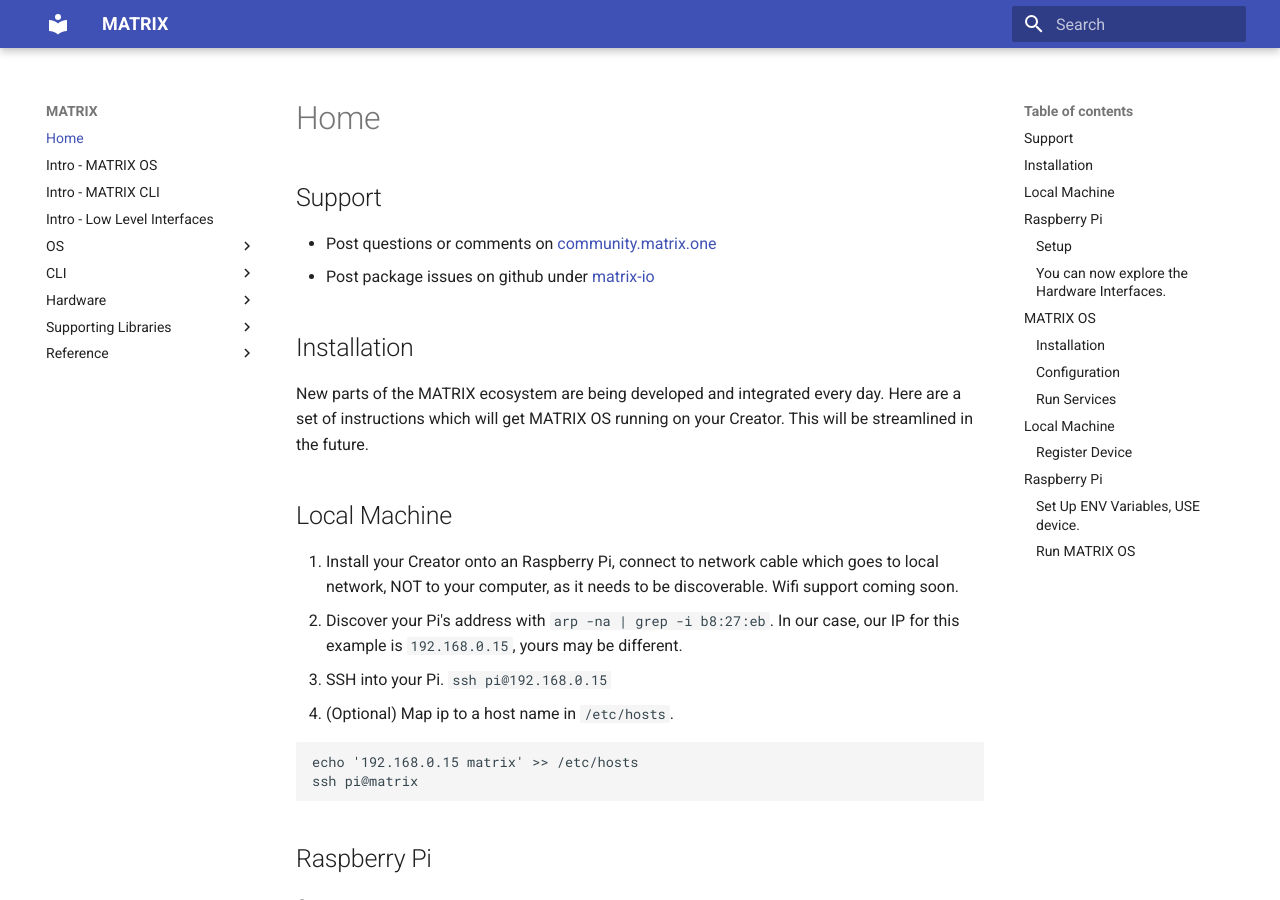
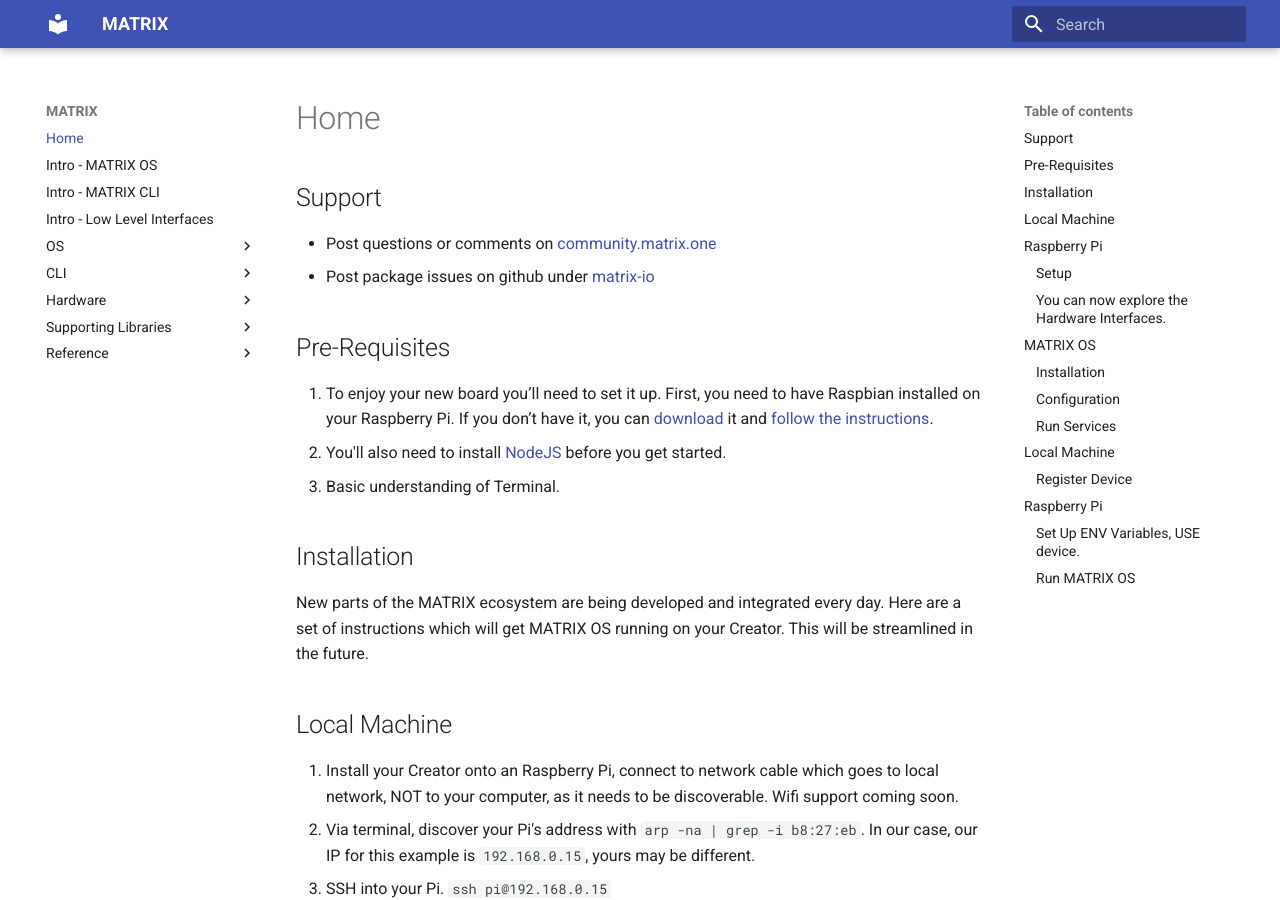
Before and after one commit to matrix-io/matrix-documentation, an MkDocs documentation site: the page built from docs/index.md, in a window 1280 px wide and 900 px high. Built offline with MkDocs 1.6.1 and Material for MkDocs 9.7.7, drawn with Linux system fonts in a browser that asks for light colours; old or Windows-style settings are respelled for this version of MkDocs.

Commit message:
updates to docs for pre-requisites

````diff
--- a/docs/index.md
+++ b/docs/index.md
@@ -1,13 +1,18 @@
 ## Support
 * Post questions or comments on [community.matrix.one](http://community.matrix.one/)
 * Post package issues on github under [matrix-io](https://github.com/matrix-io)
+
+## Pre-Requisites
+1. To enjoy your new board you’ll need to set it up. First, you need to have Raspbian installed on your Raspberry Pi. If you don’t have it, you can [download](https://www.raspberrypi.org/downloads/raspbian/) it and [follow the instructions](https://www.raspberrypi.org/documentation/installation/installing-images/README.md).
+1. You'll also need to install [NodeJS](https://nodejs.org/en/download/package-manager/#debian-and-ubuntu-based-linux-distributions) before you get started.
+1. Basic understanding of Terminal.
 
 ## Installation
 New parts of the MATRIX ecosystem are being developed and integrated every day. Here are a set of instructions which will get MATRIX OS running on your Creator. This will be streamlined in the future.
 
 ## Local Machine
 1. Install your Creator onto an Raspberry Pi, connect to network cable which goes to local network, NOT to your computer, as it needs to be discoverable. Wifi support coming soon.
-1. Discover your Pi's address with `arp -na | grep -i b8:27:eb`. In our case, our IP for this example is `192.168.0.15`, yours may be different.
+1. Via terminal, discover your Pi's address with `arp -na | grep -i b8:27:eb`. In our case, our IP for this example is `192.168.0.15`, yours may be different.
 1. SSH into your Pi. `ssh pi@192.168.0.15`
 1. (Optional) Map ip to a host name in `/etc/hosts`.
 ```
@@ -56,8 +61,8 @@
 ```
 # currently needs to be run on every restart
 sudo modprobe bcm2835-v4l2;
+
 # before you run
-
 malos_eye & malos 2>&1
 ```
 ## Local Machine
````
